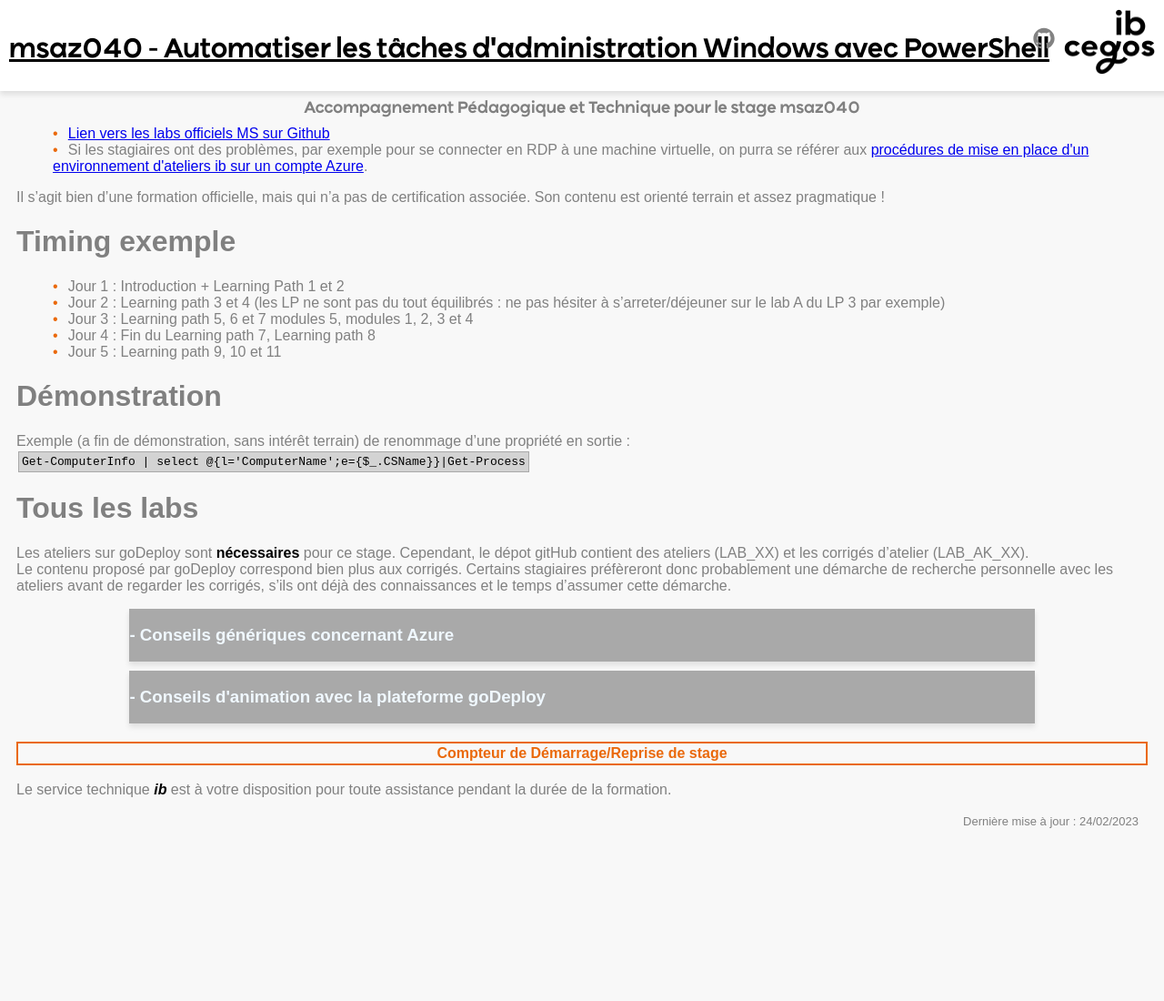
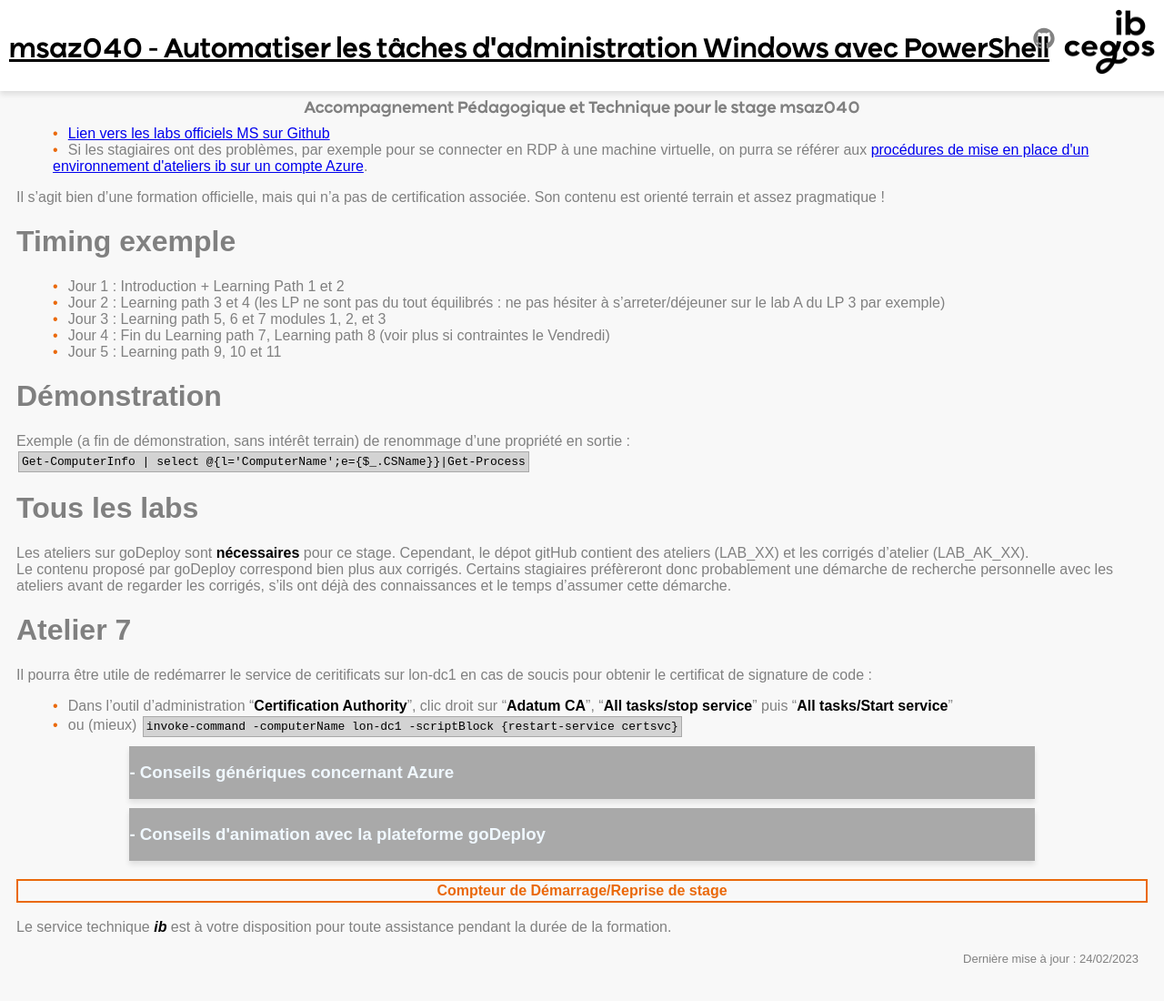
Before and after one commit to renaudwangler/ib-apts, a Jekyll site: the page built from stages/msaz040.md, in a window 1280 px wide and 1100 px high. Shown: the whole window at 91% size. Built offline with Jekyll 4.4.1, drawn with Linux system fonts in a browser that asks for light colours.

Commit message:
Update msaz040.md

````diff
--- a/stages/msaz040.md
+++ b/stages/msaz040.md
@@ -9,8 +9,8 @@ Il s'agit bien d'une formation officielle, mais qui n'a pas de certification ass
 # Timing exemple
 - Jour 1 : Introduction + Learning Path 1 et 2
 - Jour 2 : Learning path 3 et 4 (les LP ne sont pas du tout équilibrés : ne pas hésiter à s'arreter/déjeuner sur le lab A du LP 3 par exemple)
-- Jour 3 : Learning path 5, 6 et 7 modules  5, modules 1, 2, 3 et 4
-- Jour 4 : Fin du Learning path 7, Learning path 8
+- Jour 3 : Learning path 5, 6 et 7 modules 1, 2, et 3
+- Jour 4 : Fin du Learning path 7, Learning path 8 (voir plus si contraintes le Vendredi)
 - Jour 5 : Learning path 9, 10 et 11
 
 # Démonstration
@@ -19,3 +19,7 @@ Exemple (a fin de démonstration, sans intérêt terrain) de renommage d'une pro
 # Tous les labs
 Les ateliers sur goDeploy sont **nécessaires** pour ce stage. Cependant, le dépot gitHub contient des ateliers (LAB_XX) et les corrigés d'atelier (LAB_AK_XX).
 Le contenu proposé par goDeploy correspond bien plus aux corrigés. Certains stagiaires préfèreront donc probablement une démarche de recherche personnelle avec les ateliers avant de regarder les corrigés, s'ils ont déjà des connaissances et le temps d'assumer cette démarche.
+# Atelier 7
+Il pourra être utile de redémarrer le service de ceritificats sur lon-dc1 en cas de soucis pour obtenir le certificat de signature de code :
+- Dans l'outil d'administration "**Certification Authority**", clic droit sur "**Adatum CA**", "**All tasks/stop service**" puis "**All tasks/Start service**"
+- ou (mieux) ```invoke-command -computerName lon-dc1 -scriptBlock {restart-service certsvc}```
````
